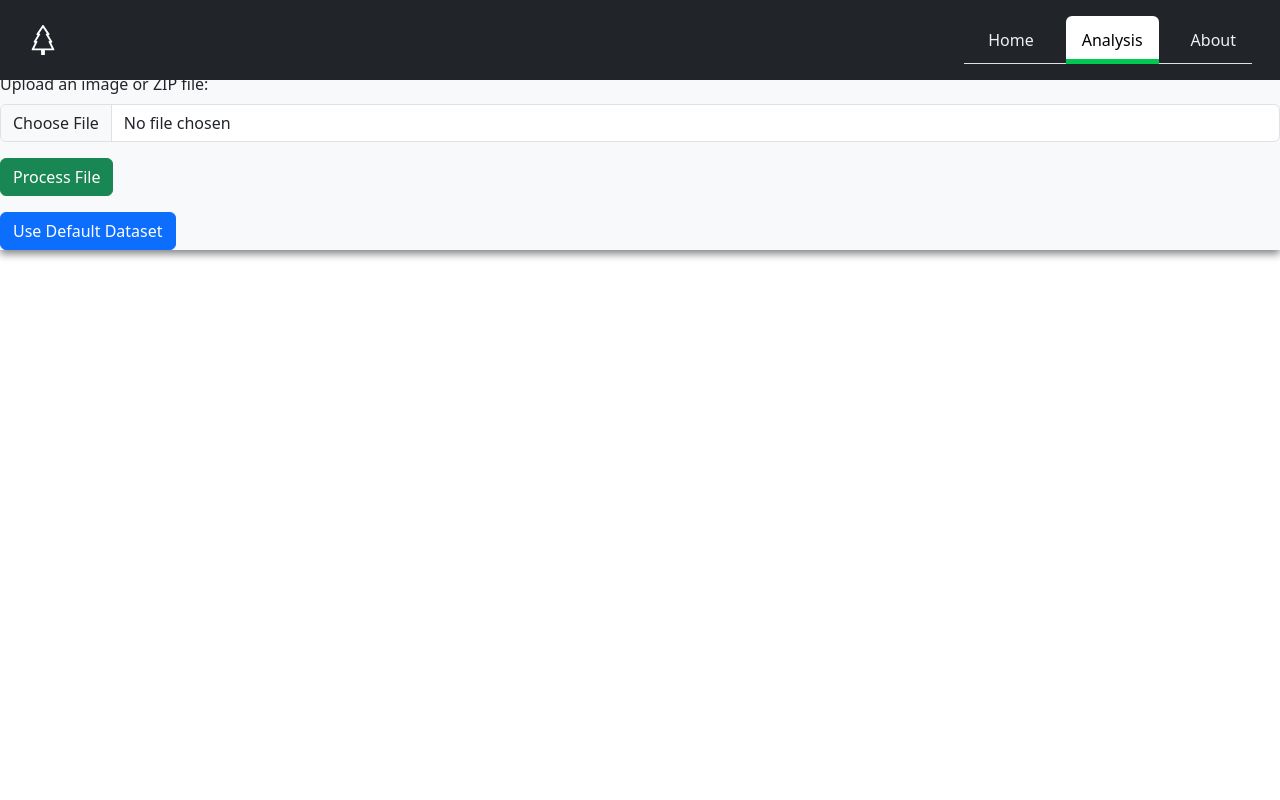
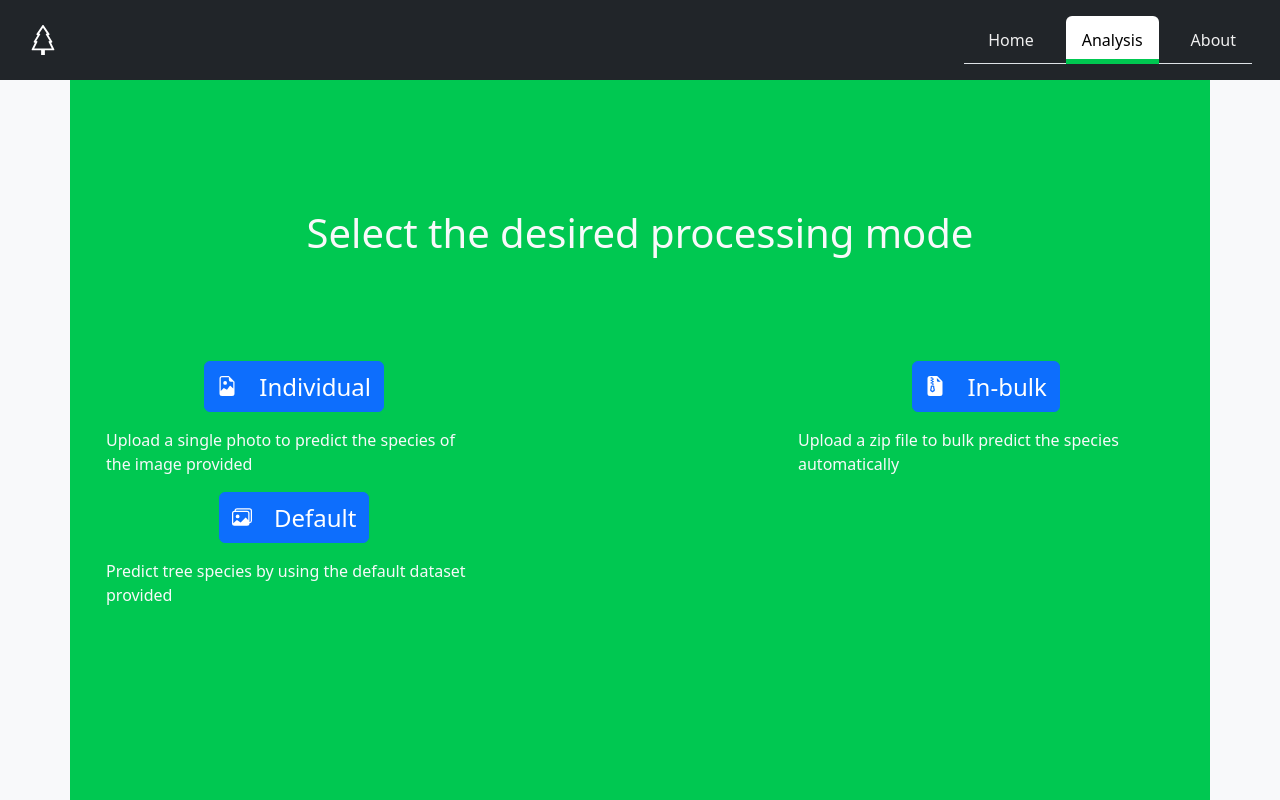
Before and after one commit to 04esteban04/treeRecognition, a Flask app: page / in a window 1280 px wide, after a click on "Analysis". Run offline with Flask 3, Linux system fonts and the light colour scheme; some libraries are stand-ins or nearby versions.

Commit message:
Feature: Add analysis tab structure

```diff
--- a/app/UI/static/css/styles.css
+++ b/app/UI/static/css/styles.css
@@ -92,8 +92,18 @@ footer,
   scroll-snap-align: start;
 }
 
+.analysis-section {
+  min-height: 100vh;
+  padding-top: 80px;
+  background-color: #00c851;
+}
+
 /* ========== Features ========== */
 
 .feature {
   width: clamp(300px, 100%, 400px);
 }
+
+.gray-out {
+  opacity: 0.5;
+}
--- /dev/null
+++ b/app/UI/static/js/main.js
@@ -0,0 +1,142 @@
+document.addEventListener("DOMContentLoaded", () => {
+
+	// Elements
+	const messageBox = document.getElementById("message");
+
+	const fileForm = document.getElementById("fileUploadFormIndividual");
+	const fileFormBulk = document.getElementById("fileUploadFormBulk");
+	const fileInput = document.getElementById("file");
+
+	const defaultWrapper = document.getElementById("processDefaultBtnWrapper");
+	const processDefaultBtn = document.getElementById("processDefaultDatasetBtn");
+
+	const btnIndividualContainer = document.getElementById("Individual");
+	const btnBulkContainer = document.getElementById("In-bulk");
+	const btnDefaultContainer = document.getElementById("Default");
+
+	const btnIndividual = document.getElementById("button-individual");
+	const btnBulk = document.getElementById("button-bulk");
+	const btnDefault = document.getElementById("button-default");
+
+
+	function showMessage(msg, isError = false) {
+		messageBox.textContent = msg;
+		messageBox.classList.remove("d-none", "alert-info", "alert-danger");
+		messageBox.classList.add(isError ? "alert-danger" : "alert-info");
+	}
+
+	// Handle file upload form submission
+	function handleFileFormSubmit(formElement, isBulk = false) {
+		formElement.addEventListener("submit", async (e) => {
+			e.preventDefault();
+
+			const fileInput = formElement.querySelector("input[type='file']");
+			const file = fileInput?.files[0];
+
+			if (!file) {
+				showMessage("Please select a file to upload.", true);
+				return;
+			}
+
+			const formData = new FormData();
+			formData.append("file", file);
+
+			let endpoint = isBulk ? "/process/batch" : "/process/image";
+
+			try {
+				const response = await fetch(endpoint, {
+					method: "POST",
+					body: formData,
+				});
+
+				const result = await response.json();
+				if (response.ok) {
+					showMessage(result.message || "File processed successfully.");
+				} else {
+					showMessage(result.error || "An error occurred during processing.", true);
+				}
+			} catch (error) {
+				showMessage("Failed to process file: " + error.message, true);
+			}
+		});
+	}
+
+	// Reset all modes and hide forms
+	function resetMode() {
+		fileForm.classList.add("d-none");
+		fileFormBulk.classList.add("d-none");
+		defaultWrapper.classList.add("d-none");
+		fileInput.value = "";
+		messageBox.classList.add("d-none");
+	}
+
+	// Tab navigation from main page buttons
+	document.getElementById("getStartedBtn").addEventListener("click", async (e) => {
+		e.preventDefault();
+
+		document.getElementById("tab-analysis").classList.add("active");
+		document.getElementById("classify").classList.add("show", "active");
+
+		document.getElementById("tab-home").classList.remove("active");
+		document.getElementById("home").classList.remove("show", "active");
+	});
+
+	document.getElementById("learnMoreBtn").addEventListener("click", (e) => {
+  		e.preventDefault();
+
+  		document.getElementById("tab-about").classList.add("active");
+		document.getElementById("about").classList.add("show", "active");
+
+		document.getElementById("tab-home").classList.remove("active");
+		document.getElementById("home").classList.remove("show", "active");
+	});
+
+	 // Button event listeners
+	btnIndividual.addEventListener("click", () => {
+		resetMode();
+		fileForm.classList.remove("d-none");
+		fileInput.accept = ".jpg,.jpeg,.png,.bmp,.tiff,.webp";
+		btnIndividualContainer.classList.remove("gray-out");
+		btnBulkContainer.classList.add("gray-out");
+		btnDefaultContainer.classList.add("gray-out");
+	});
+
+	btnBulk.addEventListener("click", () => {
+		resetMode();
+		fileFormBulk.classList.remove("d-none");
+		fileInput.accept = ".zip";
+		btnBulkContainer.classList.remove("gray-out");
+		btnIndividualContainer.classList.add("gray-out");
+		btnDefaultContainer.classList.add("gray-out");
+	});
+
+	btnDefault.addEventListener("click", () => {
+		resetMode();
+		defaultWrapper.classList.remove("d-none");
+		btnDefaultContainer.classList.remove("gray-out");
+		btnIndividualContainer.classList.add("gray-out");
+		btnBulkContainer.classList.add("gray-out");
+	});
+
+	processDefaultBtn.addEventListener("click", async () => {
+		try {
+			const response = await fetch("/process/default", {
+				method: "POST",
+			});
+
+			const result = await response.json();
+			if (response.ok) {
+				showMessage(result.message || "Default dataset processed.");
+			} else {
+				showMessage(result.error || "An error occurred.", true);
+			}
+		} catch (error) {
+			showMessage("Failed to process default dataset: " + error.message, true);
+		}
+	});
+
+	// Handle file form submissions by mode
+	handleFileFormSubmit(fileForm, false);
+	handleFileFormSubmit(fileFormBulk, true);
+
+});
--- a/app/UI/templates/index.html
+++ b/app/UI/templates/index.html
@@ -52,10 +52,10 @@
                                 <h1 class="display-5 mb-3">Tree Species Classifier</h1>
                                 <p class="fs-5 text-light">Turn a photo into knowledge!</p>
                                 <div class="d-flex gap-2 mt-4">
-                                    <button class="btn btn-primary btn-lg px-4 rounded-pill" type="button">
+                                    <button id="getStartedBtn" class="btn btn-primary btn-lg px-4 rounded-pill" type="button">
                                         Get started!
                                     </button>
-                                    <button class="btn btn-outline-light btn-lg px-4 rounded-pill" type="button">
+                                    <button id="learnMoreBtn" class="btn btn-outline-light btn-lg px-4 rounded-pill" type="button">
                                         Learn more
                                     </button>
                                 </div>
@@ -132,25 +132,93 @@
 
             <!-- ANALYSIS TAB -->
             <div class="tab-pane fade" id="classify">
-                <h1 class="text-center mb-4">Tree Species Analysis</h1>
-                <form method="POST" enctype="multipart/form-data">
-                    <div class="mb-3">
-                        <label for="file" class="form-label">Upload an image or ZIP file:</label>
-                        <input type="file" name="file" id="file" class="form-control" accept=".jpg,.jpeg,.png,.bmp,.tiff,.webp,.zip" />
+                <div class="container d-flex flex-column justify-content-center align-items-center analysis-section">
+
+                    <!-- Mode selector -->
+                    <div class="d-flex flex-column justify-content-center align-items-center px-4 py-3 text-light">
+
+                        <h2 class="fs-1 mb-5 pb-2">Select the desired processing mode</h2>
+                        <div class="row py-5 row-cols-1 row-cols-lg-3 d-flex justify-content-between">
+
+                            <div id="Individual" class="d-flex align-items-start feature">
+                                <div class="d-flex flex-column justify-content-center align-items-center">
+                                    <button type="button" class="btn btn-primary mx-3 mb-3 rounded fs-4" id="button-individual">
+                                        <div class="icon-square d-inline-flex align-items-center justify-content-center fs-4 flex-shrink-0 me-3 mt-2">
+                                            <svg xmlns="http://www.w3.org/2000/svg" width="20" height="20" fill="currentColor" class="bi bi-file-earmark-image" viewBox="0 0 16 16">
+                                                <path d="M6.502 7a1.5 1.5 0 1 0 0-3 1.5 1.5 0 0 0 0 3"/>
+                                                <path d="M14 14a2 2 0 0 1-2 2H4a2 2 0 0 1-2-2V2a2 2 0 0 1 2-2h5.5L14 4.5zM4 1a1 1 0 0 0-1 1v10l2.224-2.224a.5.5 0 0 1 .61-.075L8 11l2.157-3.02a.5.5 0 0 1 .76-.063L13 10V4.5h-2A1.5 1.5 0 0 1 9.5 3V1z"/>
+                                            </svg>
+                                        </div>
+                                        Individual
+                                    </button>
+                                    <p>Upload a single photo to predict the species of the image provided</p>
+                                </div>
+                            </div>
+
+                            <div id="In-bulk" class="d-flex align-items-start feature">
+                                <div class="d-flex flex-column justify-content-center align-items-center">
+                                    <button type="button" class="btn btn-primary mx-3 mb-3 rounded fs-4" id="button-bulk">
+                                        <div class="icon-square d-inline-flex align-items-center justify-content-center fs-4 flex-shrink-0 me-3 mt-2">
+                                            <svg xmlns="http://www.w3.org/2000/svg" width="20" height="20" fill="currentColor" class="bi bi-file-earmark-zip-fill" viewBox="0 0 16 16">
+                                                <path d="M5.5 9.438V8.5h1v.938a1 1 0 0 0 .03.243l.4 1.598-.93.62-.93-.62.4-1.598a1 1 0 0 0 .03-.243" />
+                                                <path d="M9.293 0H4a2 2 0 0 0-2 2v12a2 2 0 0 0 2 2h8a2 2 0 0 0 2-2V4.707A1 1 0 0 0 13.707 4L10 .293A1 1 0 0 0 9.293 0M9.5 3.5v-2l3 3h-2a1 1 0 0 1-1-1m-4-.5V2h-1V1H6v1h1v1H6v1h1v1H6v1h1v1H5.5V6h-1V5h1V4h-1V3zm0 4.5h1a1 1 0 0 1 1 1v.938l.4 1.599a1 1 0 0 1-.416 1.074l-.93.62a1 1 0 0 1-1.109 0l-.93-.62a1 1 0 0 1-.415-1.074l.4-1.599V8.5a1 1 0 0 1 1-1" />
+                                            </svg>
+                                        </div>
+                                        In-bulk
+                                    </button>
+                                    <p>Upload a zip file to bulk predict the species automatically</p>
+                                </div>
+                            </div>
+
+                            <div id="Default" class="d-flex align-items-start feature">
+                                <div class="d-flex flex-column justify-content-center align-items-center">
+                                    <button type="button" class="btn btn-primary mx-3 mb-3 rounded fs-4" id="button-default">
+                                        <div class="icon-square d-inline-flex align-items-center justify-content-center fs-4 flex-shrink-0 me-3 mt-2">
+                                            <svg xmlns="http://www.w3.org/2000/svg" width="20" height="20" fill="currentColor" class="bi bi-images" viewBox="0 0 16 16">
+                                                <path d="M4.502 9a1.5 1.5 0 1 0 0-3 1.5 1.5 0 0 0 0 3"/>
+                                                <path d="M14.002 13a2 2 0 0 1-2 2h-10a2 2 0 0 1-2-2V5A2 2 0 0 1 2 3a2 2 0 0 1 2-2h10a2 2 0 0 1 2 2v8a2 2 0 0 1-1.998 2M14 2H4a1 1 0 0 0-1 1h9.002a2 2 0 0 1 2 2v7A1 1 0 0 0 15 11V3a1 1 0 0 0-1-1M2.002 4a1 1 0 0 0-1 1v8l2.646-2.354a.5.5 0 0 1 .63-.062l2.66 1.773 3.71-3.71a.5.5 0 0 1 .577-.094l1.777 1.947V5a1 1 0 0 0-1-1z"/>
+                                            </svg>
+                                        </div>
+                                        Default
+                                    </button>
+                                    <p>Predict tree species by using the default dataset provided</p>
+                                </div>
+                            </div>
+
+                        </div>
+
                     </div>
-                    <button type="submit" class="btn btn-success">Process File</button>
-                </form>
 
-                <form method="POST" class="mt-3">
-                    <input type="hidden" name="default" value="true"/>
-                    <button type="submit" class="btn btn-primary">
-                        Use Default Dataset
-                    </button>
-                </form>
+                    <!-- File upload form -->
+                    <div id="fileUploadFormIndividual" class="d-none">
+                        <form enctype="multipart/form-data">
+                            <div class="mb-3">
+                                <label for="file" class="form-label">Upload an image:</label>
+                                <input type="file" name="file" id="file" class="form-control" accept=".jpg,.jpeg,.png,.bmp,.tiff,.webp" required/>
+                            </div>
+                            <button type="submit" class="btn btn-success">Process File</button>
+                        </form>
+                    </div>
 
-                {% if message %}
-                    <div class="alert alert-info mt-4">{{ message }}</div>
-                {% endif %}
+                    <!-- ZIP file upload form -->
+                    <div id="fileUploadFormBulk" class="d-none">
+                        <form enctype="multipart/form-data">
+                            <div class="mb-3">
+                                <label for="file" class="form-label">Upload a .zip file:</label>
+                                <input type="file" name="file" id="file" class="form-control" accept=".zip" required/>
+                            </div>
+                            <button type="submit" class="btn btn-success">Process .zip file</button>
+                        </form>
+                    </div>
+
+                    <!-- Default button -->
+                    <div id="processDefaultBtnWrapper" class="text-center d-none">
+                        <button id="processDefaultDatasetBtn" class="btn btn-primary">Use Default Dataset</button>
+                    </div>
+
+                    <!-- Message box -->
+                    <div id="message" class="alert mt-4 d-none"></div>
+                </div>
             </div>
 
             <!-- ABOUT TAB -->
@@ -162,7 +230,8 @@
         </div>
     </div>
 
-  <script src="https://cdn.jsdelivr.net/npm/bootstrap@5.3.6/dist/js/bootstrap.bundle.min.js" crossorigin="anonymous"></script>
+    <script src="https://cdn.jsdelivr.net/npm/bootstrap@5.3.6/dist/js/bootstrap.bundle.min.js" crossorigin="anonymous"></script>
+    <script src="{{ url_for('static', filename='js/main.js') }}"></script>
 </body>
 
 </html>
--- a/app/app.py
+++ b/app/app.py
@@ -1,4 +1,4 @@
-from flask import Flask, render_template, request
+from flask import Flask, render_template, request, jsonify
 from werkzeug.utils import secure_filename
 from preprocessing.preprocessImages import processImage, processFolder, processDefaultDataset
 from nn.resnet_NN_test import testWithDefaultDataset, testWithCustomDataset
@@ -17,11 +17,9 @@ STATIC_DIR = os.path.abspath("UI/static")
 app = Flask(__name__, template_folder=TEMPLATE_DIR, static_folder=STATIC_DIR)
 app.config['UPLOAD_FOLDER'] = UPLOAD_FOLDER
 
-# Check allowed file types
 def allowedFile(filename):
     return '.' in filename and filename.rsplit('.', 1)[1].lower() in ALLOWED_EXTENSIONS
 
-# Clean and recreate upload folder
 def resetUploadFolder():
     folder = app.config['UPLOAD_FOLDER']
     if os.path.exists(folder):
@@ -32,46 +30,57 @@ def resetUploadFolder():
 def inject_now():
     return {'current_year': datetime.now().year}
 
-# Main route
-@app.route("/", methods=["GET", "POST"])
+# Load the main UI
+@app.route("/", methods=["GET"])
 def index():
-    message = ""
+    return render_template("index.html")
 
-    if request.method == "POST":
-        # Option 1: Use default dataset
-        if 'default' in request.form:
-            resetUploadFolder()
-            processDefaultDataset()
-            testWithDefaultDataset()
-            message = "Default dataset was processed."
+# Process default dataset
+@app.route("/process/default", methods=["POST"])
+def process_default():
+    resetUploadFolder()
+    processDefaultDataset()
+    testWithDefaultDataset()
+    return jsonify({"message": "Default dataset was processed."}), 200
 
-        # Option 2: Handle uploaded file or zip
-        elif 'file' in request.files:
-            file = request.files['file']
-            if file and allowedFile(file.filename):
-                resetUploadFolder()
-                filename = secure_filename(file.filename)
-                save_path = os.path.join(app.config['UPLOAD_FOLDER'], filename)
-                file.save(save_path)
+# Process individual image
+@app.route("/process/image", methods=["POST"])
+def process_image():
+    file = request.files.get('file')
 
-                if filename.endswith(".zip"):
-                    with zipfile.ZipFile(save_path, 'r') as zip_ref:
-                        zip_ref.extractall(app.config['UPLOAD_FOLDER'])
+    if not file or not allowedFile(file.filename):
+        return jsonify({"error": "Unsupported or missing file."}), 400
 
-                    processFolder(app.config['UPLOAD_FOLDER'])
-                    testWithCustomDataset()
-                    message = "Images from ZIP file were processed."
+    resetUploadFolder()
+    filename = secure_filename(file.filename)
+    path = os.path.join(app.config['UPLOAD_FOLDER'], filename)
+    file.save(path)
 
-                else:
-                    processImage(save_path)
-                    testWithCustomDataset()
-                    message = "Single image was processed."
-            else:
-                message = "Unsupported file type."
+    processImage(path)
+    testWithCustomDataset()
+    return jsonify({"message": "Single image was processed."}), 200
 
-    return render_template("index.html", message=message)
+# Process batch images from ZIP
+@app.route("/process/batch", methods=["POST"])
+def process_batch():
+    file = request.files.get('file')
 
-# Start the server
+    if not file or not allowedFile(file.filename) or not file.filename.endswith(".zip"):
+        return jsonify({"error": "Please upload a valid .zip file."}), 400
+
+    resetUploadFolder()
+    filename = secure_filename(file.filename)
+    zip_path = os.path.join(app.config['UPLOAD_FOLDER'], filename)
+    file.save(zip_path)
+
+    with zipfile.ZipFile(zip_path, 'r') as zip_ref:
+        zip_ref.extractall(app.config['UPLOAD_FOLDER'])
+
+    processFolder(app.config['UPLOAD_FOLDER'])
+    testWithCustomDataset()
+    return jsonify({"message": "Images from ZIP were processed."}), 200
+
+# Run the app
 if __name__ == "__main__":
     os.makedirs(UPLOAD_FOLDER, exist_ok=True)
     app.run(debug=True)
```
Also changed, not shown: app/UI/static/js/script.js (deleted, +0 -76 lines).
